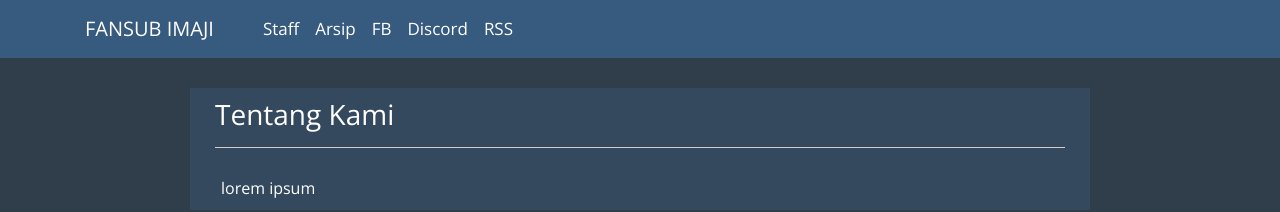
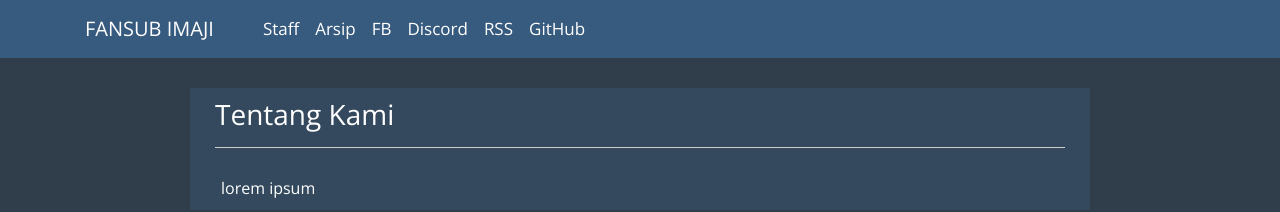
Before and after one commit to py7hon/fansubimaji.github.io, a Jekyll site: the page built from pages/about.html, in a window 1280 px wide. Shown: the top 212 px of the page. Built offline with Jekyll 4.4.1, drawn with Linux system fonts in a browser that asks for light colours; nearby versions of some CDN libraries.

Commit message:
Add Github Nav

```diff
--- a/_config.yml
+++ b/_config.yml
@@ -4,6 +4,7 @@ author: imajisubs
 description: Bukan Fansub Basa-Basi
 url: "https://fansubimaji.web.id"
 permalink: /:title
+github: fansubimaji
 
 # post settings
 tv_thumb: "https://raw.githubusercontent.com/fansubimaji/fansubimaji.github.io/master/img/tv_thumb.png"
--- a/_includes/header.html
+++ b/_includes/header.html
@@ -8,6 +8,7 @@
                     <li class="nav-item" role="presentation"><a class="nav-link" href="https://www.facebook.com/FansubImaji" style="color:#ffffff;">FB</a></li>
                     <li class="nav-item" role="presentation"><a class="nav-link" href="https://discord.gg/d5nfWcE" style="color:#ffffff;">Discord</a></li>
                     <li class="nav-item" role="presentation"><a class="nav-link" href="{{ site.url }}/feed.xml" style="color:#ffffff;">RSS</a></li>
+                    <li class="nav-item" role="presentation"><a class="nav-link" href="https://github.com/{{ site.github }}" style="color:#ffffff;">GitHub</a></li>
                 </ul>
             </div>
         </div>
```
